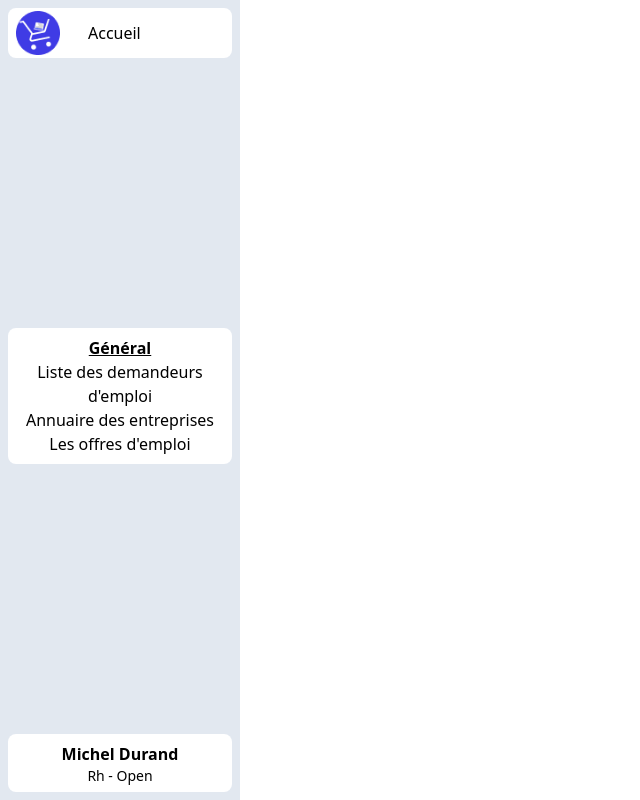
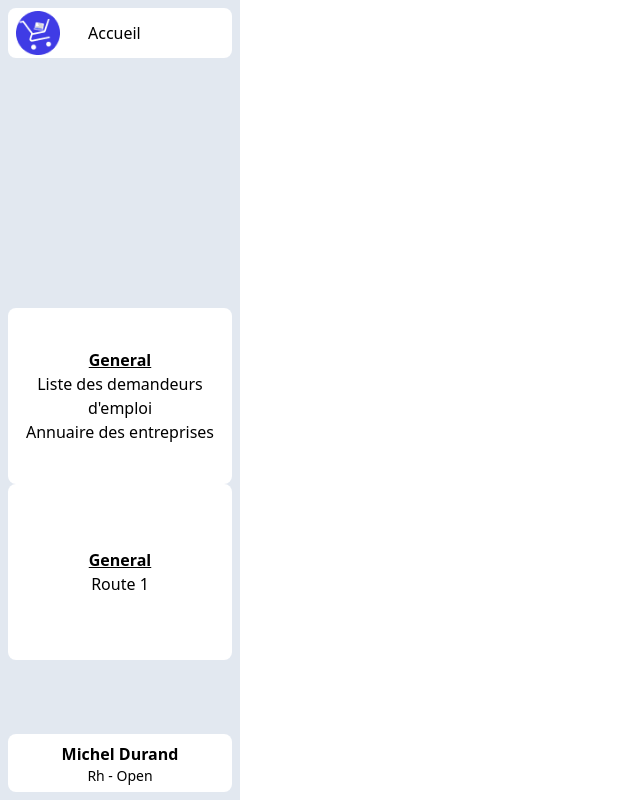
Before and after one commit to Mimouss56/AdopteUnDev, a React (Vite) app in the folder front/: page / in a window 1280 px wide. Shown: the whole page, without its empty margins (0-640 px from the left). Built offline with nearby package versions, Linux system fonts and the light colour scheme.

Commit message:
Update ESLint configuration and Navigation component

```diff
--- a/front/package.json
+++ b/front/package.json
@@ -4,7 +4,7 @@
   "version": "0.0.0",
   "type": "module",
   "scripts": {
-    "dev": "vite",
+    "dev": "vite --host",
     "build": "vite build",
     "lint": "eslint . --ext js,jsx --report-unused-disable-directives --max-warnings 0",
     "preview": "vite preview"
--- a/front/src/components/Navigation.jsx
+++ b/front/src/components/Navigation.jsx
@@ -2,6 +2,7 @@ import React from "react";
 import { NavLink } from "react-router-dom";
 import logo from "../assets/logo.png";
 import useUserStore from "../stores/user.store";
+import DataRoute from "../utils/NavRoute.json";
 import Categories from "./FT/nav/Categories";
 
 const Navigation = () => {
@@ -9,28 +10,29 @@ const Navigation = () => {
 		store.user;
 	});
 	const renderNav = () => {
-		// if (user.role.label === "FT") {
 		return (
-			<Categories title="Général">
-				<li className="flex w-full text-center">
-					<NavLink to="/" className="w-full hover:underline">
-						Liste des demandeurs d'emploi
-					</NavLink>
-				</li>
-				<li className="flex w-full text-center">
-					<NavLink to="/" className="w-full hover:underline">
-						Annuaire des entreprises
-					</NavLink>
-				</li>
-				<li className="flex w-full text-center">
-					<NavLink to="/" className="w-full hover:underline">
-						Les offres d'emploi
-					</NavLink>
-				</li>
-			</Categories>
+			<>
+				{DataRoute.map((route) => (
+					<Categories key={route.title} title={route.title}>
+						{route.sub.map((sub) => (
+							<li
+								key={sub.title}
+								className="flex w-full text-center"
+							>
+								<NavLink
+									to={sub.path}
+									className="w-full hover:underline"
+								>
+									{sub.title}
+								</NavLink>
+							</li>
+						))}
+					</Categories>
+				))}
+			</>
 		);
-		// }
 	};
+
 	return (
 		<aside className="w-60 h-full flex flex-col justify-between bg-slate-200 p-2">
 			<button className="p-2 w-full h-[50px] bg-white rounded-lg hover:shadow-hover-inset">
--- /dev/null
+++ b/front/src/utils/NavRoute.json
@@ -0,0 +1,27 @@
+[
+    {
+        "CategorieName": "Général",
+        "role": "FT",
+        "sub": [
+            {
+                "title": "Liste des demandeurs d'emploi",
+                "path": "/"
+            },
+            {
+                "title": "Annuaire des entreprises",
+                "path": "/"
+            },
+            {}
+        ]
+    },
+    {
+        "CategorieName": "Categorie 2",
+        "role": "RH",
+        "sub": [
+            {
+                "title": "Route 1",
+                "path": "http://www.google.com"
+            }
+        ]
+    }
+]
```
Also changed, not shown: front/.eslintrc.cjs, front/src/stores/user.store.jsx (line endings or trailing spaces).
